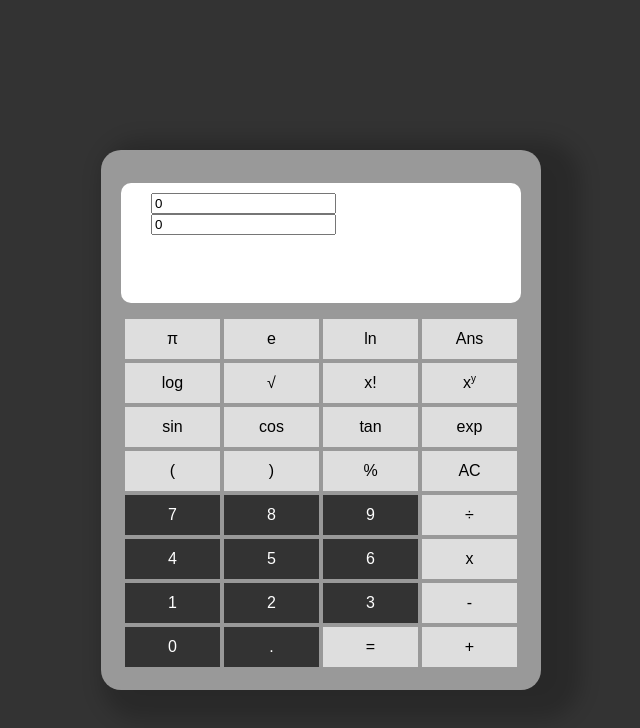
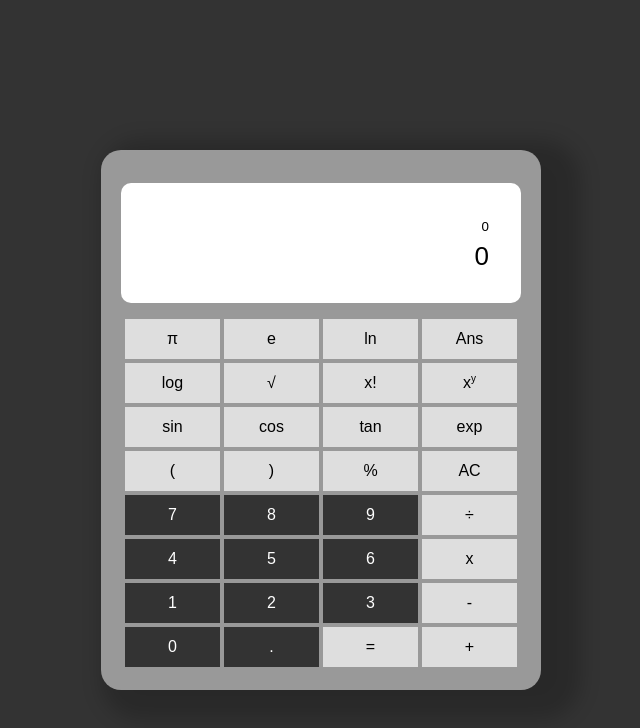
Before and after one commit to bsw8220/JS-engineering-calculator, a plain HTML site: page index.html in a window 1280 px wide. Shown: the whole page, without its empty margins (339-979 px from the left). Drawn offline with Linux system fonts and the light colour scheme.

Commit message:
screen input fixed

```diff
--- a/style.css
+++ b/style.css
@@ -2,7 +2,10 @@ html, body{width: 100%; height: 100%; margin: 0;}
 .wrap{position: relative; width: 100%; height: 100%; background-color: #333333;}
 .calc{position: absolute; top: 50%; left: 50%; display: flex; flex-direction: column; align-items: center; width: 400px; height: 500px; margin: -250px -200px; padding: 20px; background-color: #999; border-radius: 20px; box-shadow: 20px 10px 20px 20px rgba(0, 0, 0, .2);}
 .screen-area{display: flex; align-items: center; width: 100%; height: 150px;}
-.screen{width: 100%; height: 100px; padding: 10px 30px; background-color: #fff; border-radius: 10px;}
+.screen{display: flex; flex-direction: column; justify-content: center; align-items: flex-end; width: 100%; height: 100px; padding: 10px 30px; background-color: #fff; border-radius: 10px;}
+.expression-screen input{margin: 5px 0; border: none; text-align: right;}
+.number-screen input{font-size: 26px; border: none; text-align: right;}
+#fomula{border: none; text-align: right;}
 button{width: 95px; height: 40px; border: none; background-color: rgba(222, 222, 222, 1); font-size: 16px; cursor: pointer; transition: ease 0.2s;}
 button.num{background-color: #333333; color: #fff;}
 button:hover{background-color: rgba(94, 94, 94, 1);}
```
